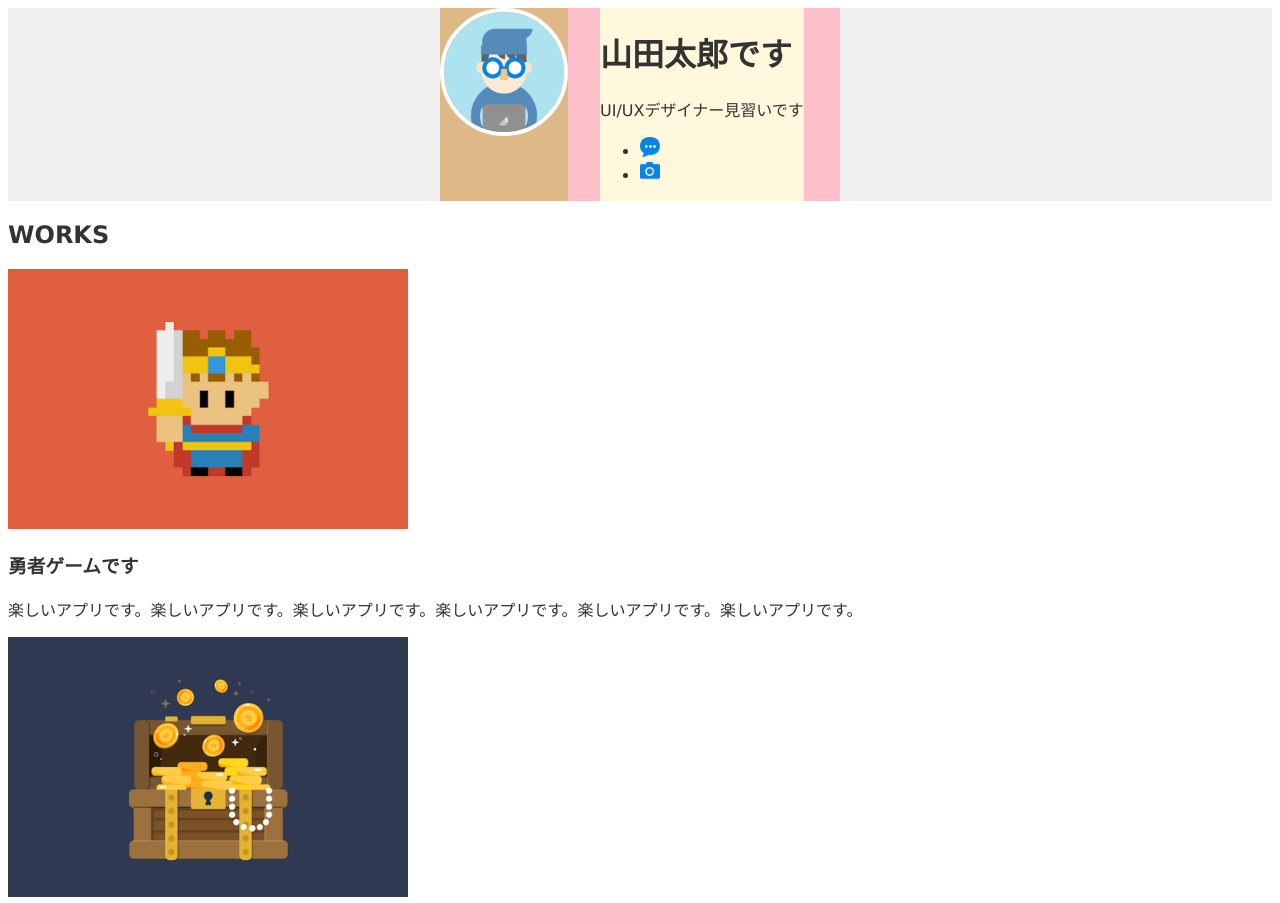
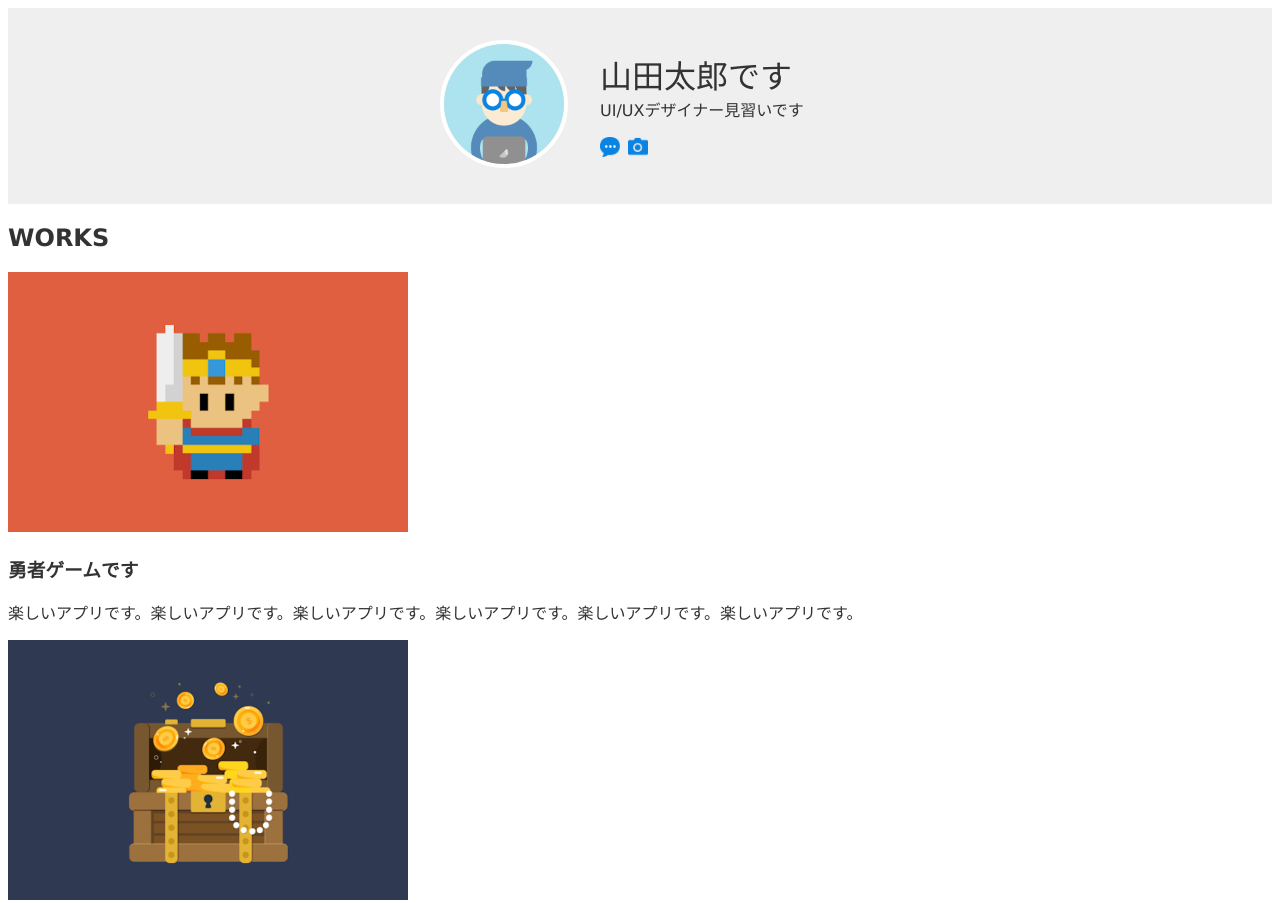
Before and after one commit to Shusuke-Morota/basic_html_v5, a plain HTML site: page index.html in a window 1280 px wide. Shown: the top 903 px of the page. Drawn offline with Linux system fonts and the light colour scheme.

Commit message:
[Fix:] header

```diff
--- a/css/styles.css
+++ b/css/styles.css
@@ -5,18 +5,21 @@ body {
 
 header {
     background-color: #efefef;
+    padding-top: 32px;
+    padding-bottom: 32px;
 }
 
 .container {
-    background-color: pink;
+    /* background-color: pink; */
     width: 400px;
     margin-left: auto;
     margin-right: auto;
     display: flex;
+    align-items: center;
 }
 
 .icon {
-    background-color: burlywood;
+    /* background-color: burlywood; */
 }
 
 .icon img {
@@ -27,6 +30,27 @@ header {
 }
 
 .info {
-    background-color: cornsilk;
+    /* background-color: cornsilk; */
     margin-left: 32px;
 }
+
+.info h1 {
+    font-weight: normal;
+    margin: 0;
+}
+
+.info p {
+    margin: 0;
+    margin-bottom: 16px;
+}
+
+.info ul {
+    margin: 0;
+    padding: 0;
+    list-style: none;
+    display: flex;
+}
+
+.info ul li {
+    margin-right: 8px;
+}
```
